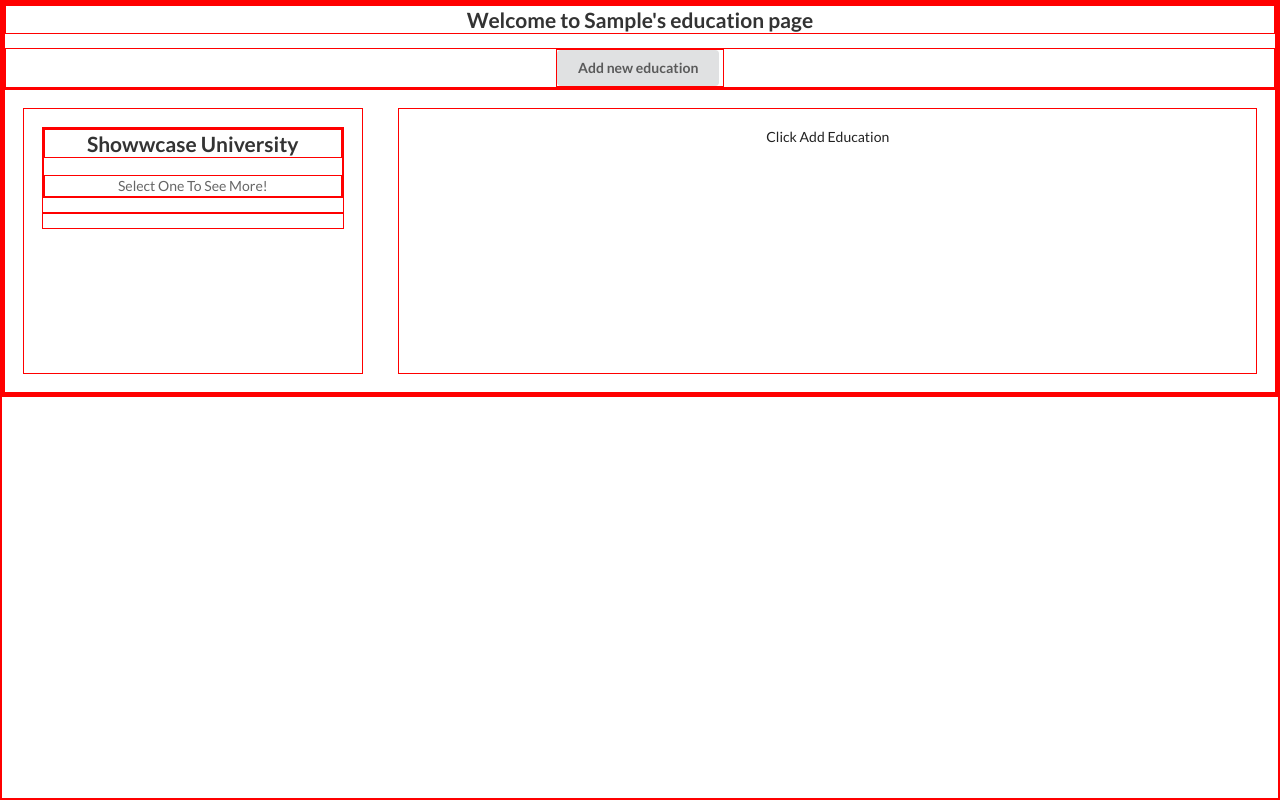
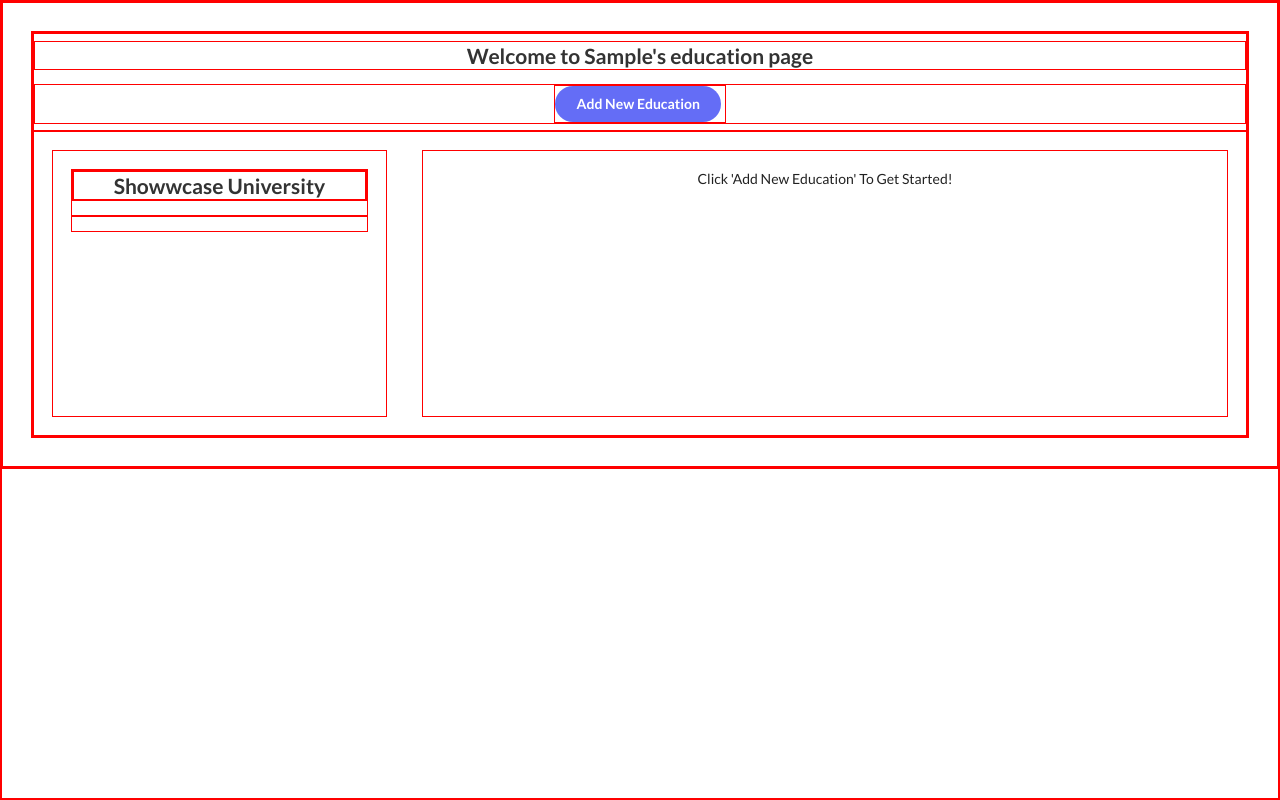
Before and after one commit to Tshamp7/react-challenge, a React (Create React App) app: page / in a window 1280 px wide. Both pictures are taken after typing "Sample" into the empty fields and a click on the input "Enter". Built offline with nearby package versions, Linux system fonts and the light colour scheme.

Commit message:
Change button styles and alter component spacing

```diff
--- a/src/components/AddEduForm.tsx
+++ b/src/components/AddEduForm.tsx
@@ -81,9 +81,7 @@ const AddEduForm = (props: Props) => {
           placeholder="Title"
           onChange={(e) => setTitle(e.target.value)}
         />
-
         <br />
-
         <input
           type="text"
           style={{ width: "300px" }}
@@ -92,8 +90,6 @@ const AddEduForm = (props: Props) => {
           placeholder={institution || "Search for Institution"}
           onChange={handleInputChange}
         />
-
-        <br />
         {results.length > 0 && query.length > 0 ? (
           <div className="ui input" style={{ width: "300px" }}>
             <SearchResults
@@ -103,9 +99,7 @@ const AddEduForm = (props: Props) => {
             />
           </div>
         ) : null}
-
         <br />
-
         <input
           type="date"
           style={{ width: "300px" }}
@@ -113,9 +107,7 @@ const AddEduForm = (props: Props) => {
           placeholder="Start Date"
           onChange={(e) => setStart(e.target.value)}
         />
-
         <br />
-
         <input
           type="date"
           style={{ width: "300px" }}
@@ -123,9 +115,7 @@ const AddEduForm = (props: Props) => {
           placeholder="End Date"
           onChange={(e) => setEnd(e.target.value)}
         />
-
         <br />
-
         <input
           type="text"
           style={{ width: "300px" }}
@@ -133,10 +123,17 @@ const AddEduForm = (props: Props) => {
           placeholder="Education Details"
           onChange={(e) => setDetails(e.target.value)}
         />
-
         <br />
-
-        <input className="ui button" type="submit" value="Enter" />
+        <input
+          className="ui button"
+          type="submit"
+          value="Enter"
+          style={{
+            backgroundColor: "#646DF6",
+            color: "white",
+            borderRadius: "50px",
+          }}
+        />
         <br />
         {showError ? (
           <ErrorMsg message="Please Ensure All Fields Are Filled Out!" />
--- a/src/components/Education.tsx
+++ b/src/components/Education.tsx
@@ -5,6 +5,9 @@ import {
   BasicContainer,
   ButtonContainer,
   EduSideBar,
+  Container,
+  Box,
+  Banner,
 } from "../styles/styleComponents";
 import EduDisplayDetail, { EducationItem } from "./EduDisplayDetail";
 import Modal from "react-modal";
@@ -53,12 +56,20 @@ const Education = ({ name }: Name) => {
 
   return (
     <BasicContainer>
-      <BasicContainer>
+      <Banner>
         <BoxTitle>{`Welcome to ${name}'s education page`}</BoxTitle>
         <BasicContainer>
           <ButtonContainer>
-            <button className="ui button" onClick={openModal}>
-              Add new education
+            <button
+              className="ui button"
+              onClick={openModal}
+              style={{
+                backgroundColor: "#646DF6",
+                color: "white",
+                borderRadius: "50px",
+              }}
+            >
+              Add New Education
             </button>
           </ButtonContainer>
 
@@ -70,14 +81,14 @@ const Education = ({ name }: Name) => {
             <AddEduForm addEduItem={addEduItem} closeModal={closeModal} />
           </Modal>
         </BasicContainer>
-      </BasicContainer>
+      </Banner>
       <BasicContainer row>
         <EduSideBar>
           <ShowwcaseUni eduList={eduList} setSelected={setSelected} />
         </EduSideBar>
         <EduDisplay>
           {eduList.length === 0 ? (
-            "Click Add Education"
+            "Click 'Add New Education' To Get Started!"
           ) : (
             <EduDisplayDetail
               start={selectedItem.start || eduList[0].start}
--- a/src/components/Home.tsx
+++ b/src/components/Home.tsx
@@ -5,6 +5,7 @@ import {
   BoxTitle,
   BoxText,
   Form,
+  BasicContainer,
 } from "../styles/styleComponents";
 import Education from "./Education";
 import ErrorMsg from "./ErrorMsg";
@@ -20,12 +21,16 @@ const Home = () => {
   };
 
   if (user) {
-    return <Education name={input} />;
+    return (
+      <Container>
+        <Education name={input} />
+      </Container>
+    );
   } else {
     return (
       <Container>
         <Box>
-          <BoxTitle>Hi there! Weclome to your education showcase!</BoxTitle>
+          <BoxTitle>Hi There! Weclome To Your Education Showcase!</BoxTitle>
 
           <Form onSubmit={(event: React.FormEvent) => handleSubmit(event)}>
             <BoxText>Type your name and click "Enter" below to begin!</BoxText>
@@ -38,12 +43,19 @@ const Home = () => {
               />
             </div>
             <br />
-            <br />
-            <input className="ui button" type="submit" value="Enter" />
+            <input
+              className="ui button"
+              type="submit"
+              value="Enter"
+              style={{
+                backgroundColor: "#646DF6",
+                color: "white",
+                borderRadius: "50px",
+              }}
+            />
+            {errorMsg ? <ErrorMsg message="Name cant be blank" /> : null}
           </Form>
         </Box>
-        <br />
-        {errorMsg ? <ErrorMsg message="Name cant be blank" /> : null}
       </Container>
     );
   }
--- a/src/components/ShowwcaseUni.tsx
+++ b/src/components/ShowwcaseUni.tsx
@@ -9,7 +9,7 @@ interface Props {
 }
 
 const ShowwcaseUni = ({ eduList, setSelected }: Props) => {
-  const eduItems = eduList.map((item) => {
+  const eduItems = eduList.reverse().map((item) => {
     return (
       <UniversityItem
         key={item.institution}
@@ -19,13 +19,13 @@ const ShowwcaseUni = ({ eduList, setSelected }: Props) => {
     );
   });
   return (
-    <BasicContainer>
+    <BasicContainer start={"start"}>
       <div>
         <BoxTitle>Showwcase University</BoxTitle>
-        <BoxText>Select One To See More!</BoxText>
+        {eduList.length > 0 ? <BoxText>Select One To See More!</BoxText> : null}
       </div>
       <ul style={{ listStyle: "none", paddingLeft: "0", cursor: "pointer" }}>
-        {eduItems}
+        {eduItems.reverse()}
       </ul>
     </BasicContainer>
   );
--- a/src/styles/styleComponents.js
+++ b/src/styles/styleComponents.js
@@ -30,13 +30,11 @@ export const Box = styled.div`
   @media (min-width: 768px) {
     width: ${px2vw(320, 768)};
     min-height: ${px2vw(200, 768)};
-    height: 100%;
   }
 
   @media (min-width: 1024px) {
     width: ${px2vw(500)};
     min-height: ${px2vw(300)};
-    height: 100%;
   }
 `;
 
@@ -144,8 +142,9 @@ export const BasicContainer = styled.div`
   display: flex;
   flex-direction: ${(props) => (props.row ? "row" : "column")};
   justify-content: ${(props) => (props.start ? "flex-start" : "center")};
+  align-self: center;
   width: 100%;
-  height: 100%;
+  height: auto;
 
   @media (max-width: 425px) {
     flex-direction: column;
@@ -166,3 +165,11 @@ export const Input = styled.div`
   border: 2px solid lightgray;
   border-radius: 6px;
 `;
+
+export const Banner = styled.div`
+  display: flex;
+  justify-content: center;
+  flex-direction: column;
+  width: 100%;
+  height: 7rem;
+`;
```
Also changed, not shown: 1 other file (tests, documents, lock files or other folders).
